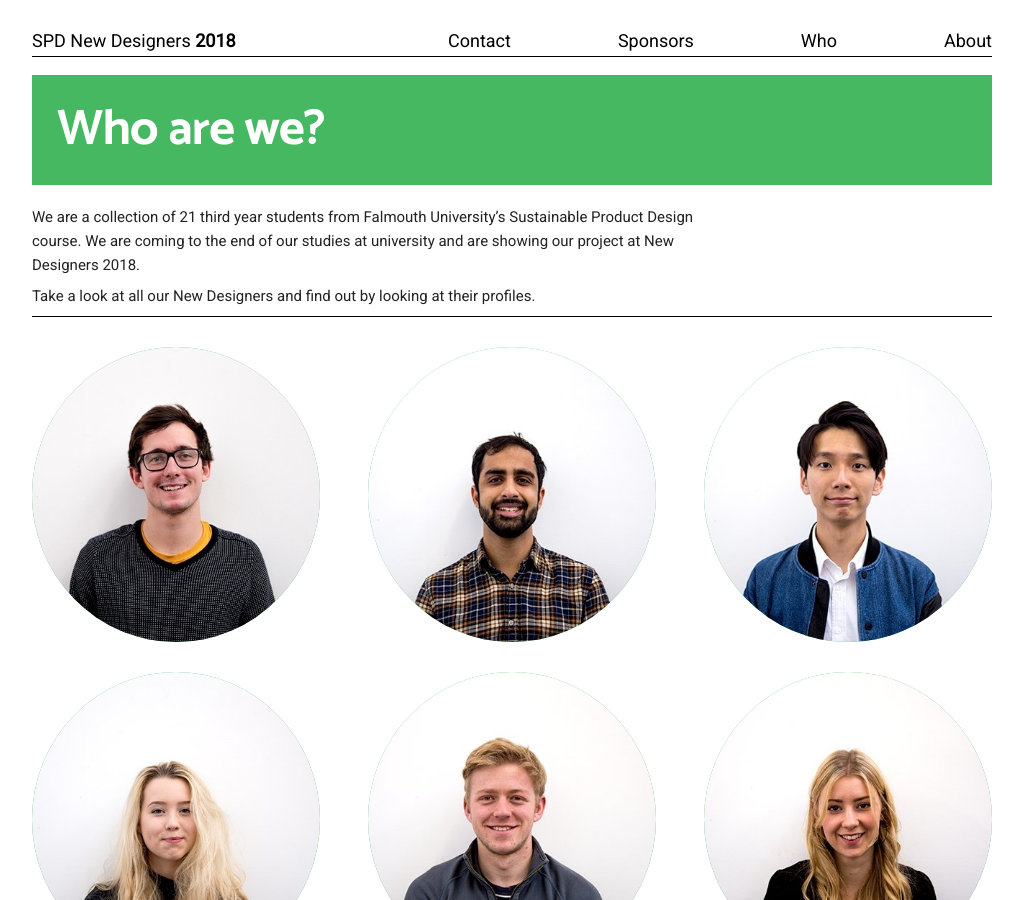
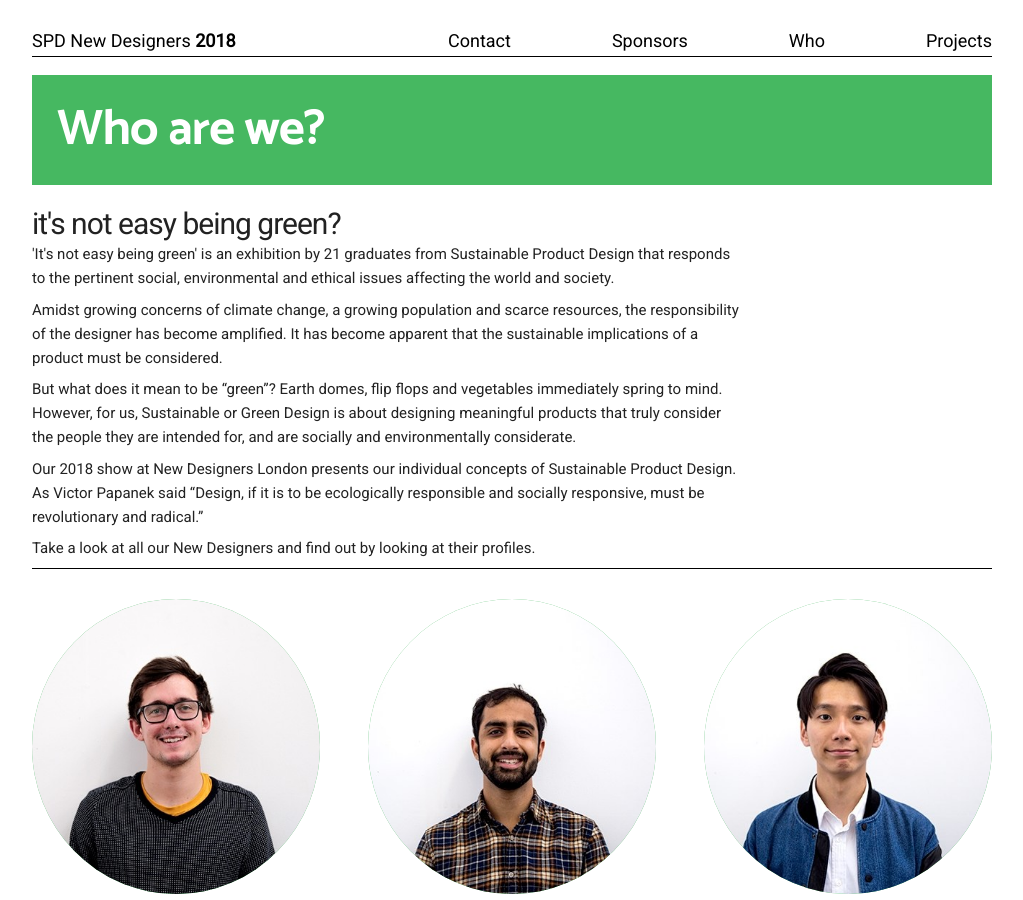
Before and after one commit to Elunn/greensnoteasy, a Jekyll site: the page built from who.html, in a window 1280 px wide and 900 px high. Shown: the whole window, without its empty margins (128-1151 px from the left). Built offline with Jekyll 4.4.1, drawn with Linux system fonts in a browser that asks for light colours; nearby versions of some CDN libraries; Markdown is read by kramdown in place of the engine named in the settings.

Commit message:
About switch

```diff
--- a/_layouts/default.html
+++ b/_layouts/default.html
@@ -36,7 +36,7 @@
 <!--Nav for large screens-->
                             <nav class="navWide">
                                 <ul>
-                                    <li><a href="{{site.baseurl}}/about.html">About</a></li>
+                                    <li><a href="{{site.baseurl}}/Projects.html">Projects</a></li>
                                     <li><a href="{{site.baseurl}}/who.html">Who</a></li>
                                     <li><a href="{{site.baseurl}}/sponsors.html">Sponsors</a></li>
                                     <li><a href="{{site.baseurl}}/contact.html">Contact</a></li>
--- a/who.html
+++ b/who.html
@@ -12,7 +12,11 @@ layout: default
                 </div>
                 <div class="row">
                     <div class="nine columns">
-                        <p>We are a collection of 21 third year students from Falmouth University’s Sustainable Product Design course. We are coming to the end of our studies at university and are showing our project at New Designers 2018.</p>
+                        <h2>it's not easy being green?</h2>
+                        <p>'It's not easy being green' is an exhibition by 21 graduates from Sustainable Product Design that responds to the pertinent social, environmental and ethical issues affecting the world and society.</p>
+                        <p>Amidst growing concerns of climate change, a growing population and scarce resources, the responsibility of the designer has become amplified. It has become apparent that the sustainable implications of a product must be considered.</p>
+                        <p>But what does it mean to be “green”? Earth domes, flip flops and vegetables immediately spring to mind. However, for us, Sustainable or Green Design is about designing meaningful products that truly consider the people they are intended for, and are socially and environmentally considerate.</p>
+                        <p>Our 2018 show at New Designers London presents our individual concepts of Sustainable Product Design. As Victor Papanek said “Design, if it is to be ecologically responsible and socially responsive, must be revolutionary and radical.”</p>
                         <p>Take a look at all our New Designers and find out by looking at their profiles.</p>
                     </div>
                 </div>
```
Also changed, not shown: projects.html (renamed from project.html).
